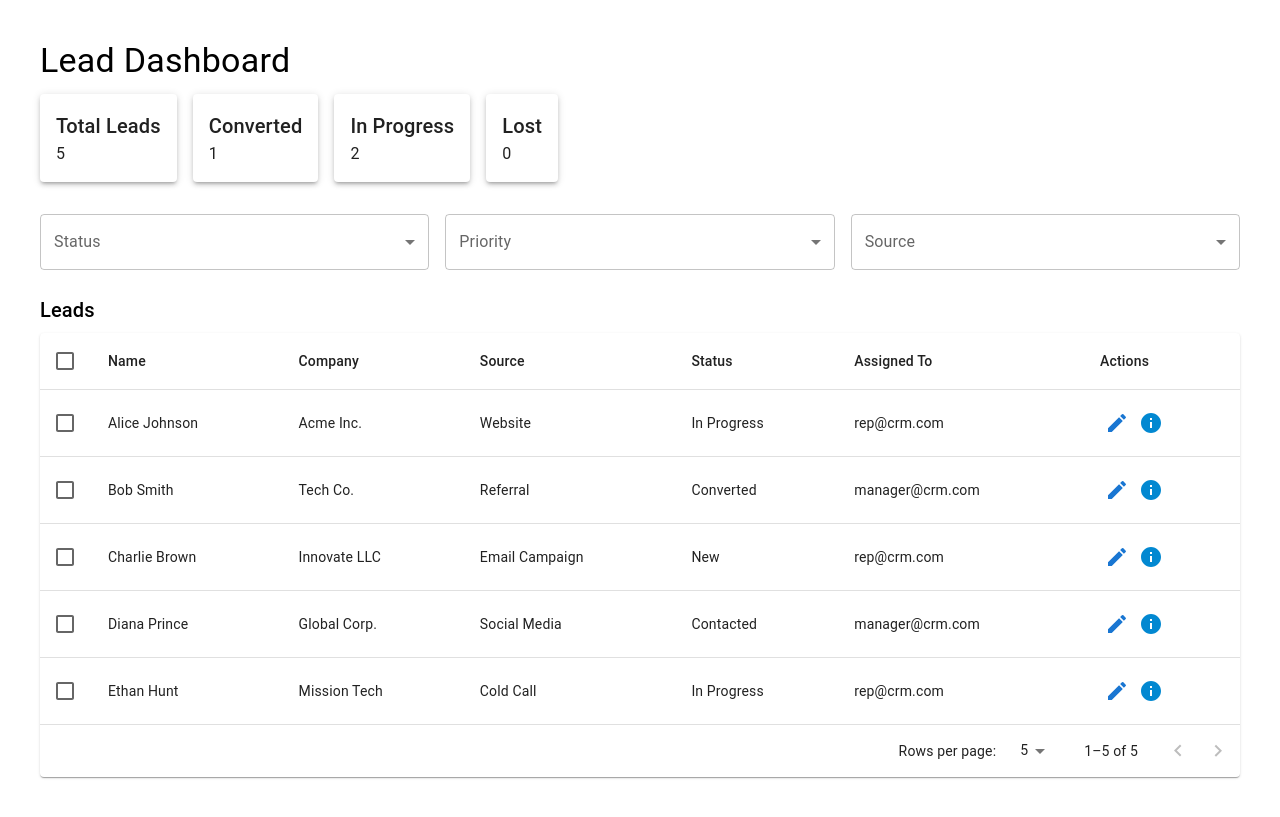
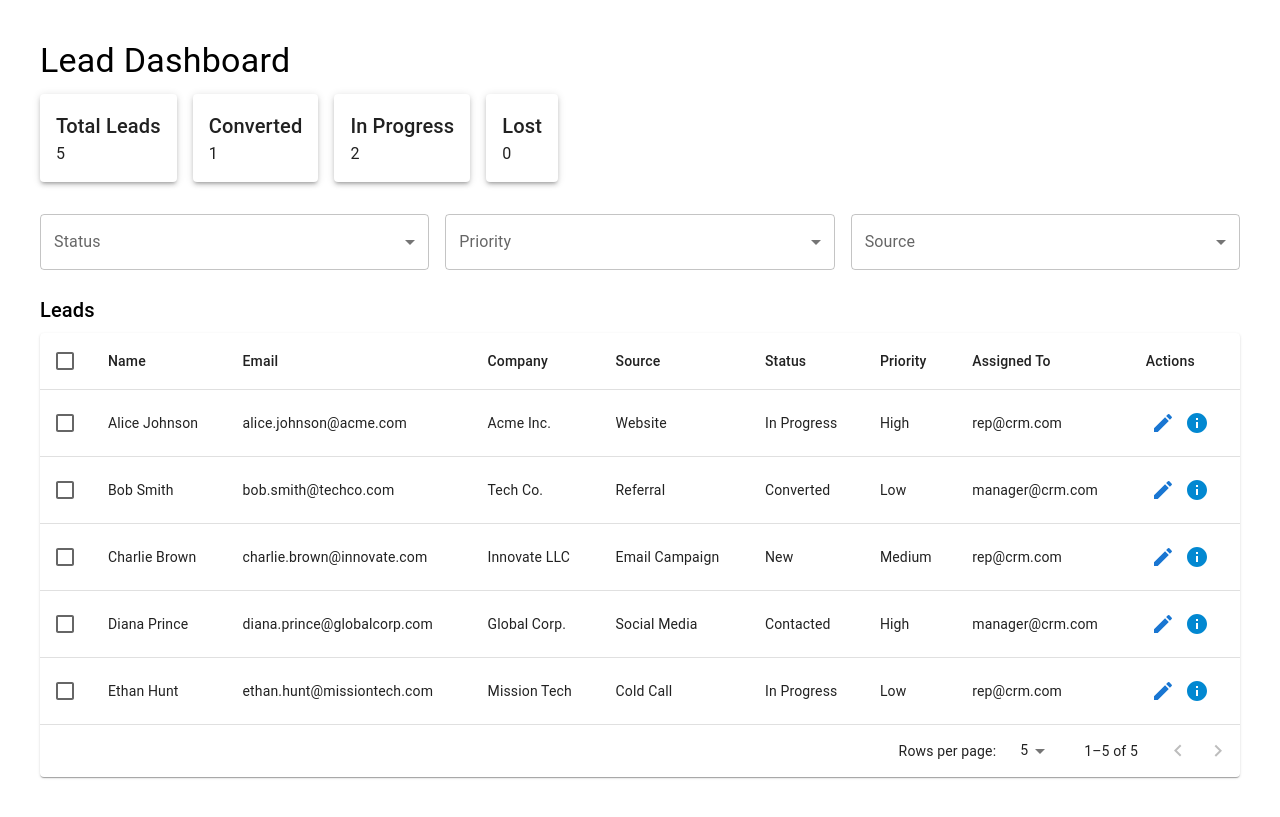
Before and after one commit to Eman-Abukhater/crm-leads-dashboard, a Next.js app: page /dashboard/leads in a window 1280 px wide. Built offline with nearby package versions, Linux system fonts and the light colour scheme.

Commit message:
Include email and priority fields in leads table

```diff
--- a/src/app/components/lead/LeadList.jsx
+++ b/src/app/components/lead/LeadList.jsx
@@ -164,9 +164,11 @@ export default function LeadList({ leadsfilter }) {
                   />
                 </TableCell>
                 <TableCell>Name</TableCell>
+                <TableCell>Email</TableCell>
                 <TableCell>Company</TableCell>
                 <TableCell>Source</TableCell>
                 <TableCell>Status</TableCell>
+                <TableCell>Priority</TableCell>
                 <TableCell>Assigned To</TableCell>
                 <TableCell>Actions</TableCell>
               </TableRow>
@@ -182,9 +184,11 @@ export default function LeadList({ leadsfilter }) {
                     />
                   </TableCell>
                   <TableCell>{lead.name}</TableCell>
+                  <TableCell>{lead.email}</TableCell>
                   <TableCell>{lead.company}</TableCell>
                   <TableCell>{lead.source}</TableCell>
                   <TableCell>{lead.status}</TableCell>
+                  <TableCell>{lead.priority}</TableCell>
                   <TableCell>{lead.assignedTo}</TableCell>
                   <TableCell>
                     <IconButton size="small" color="primary">
```
